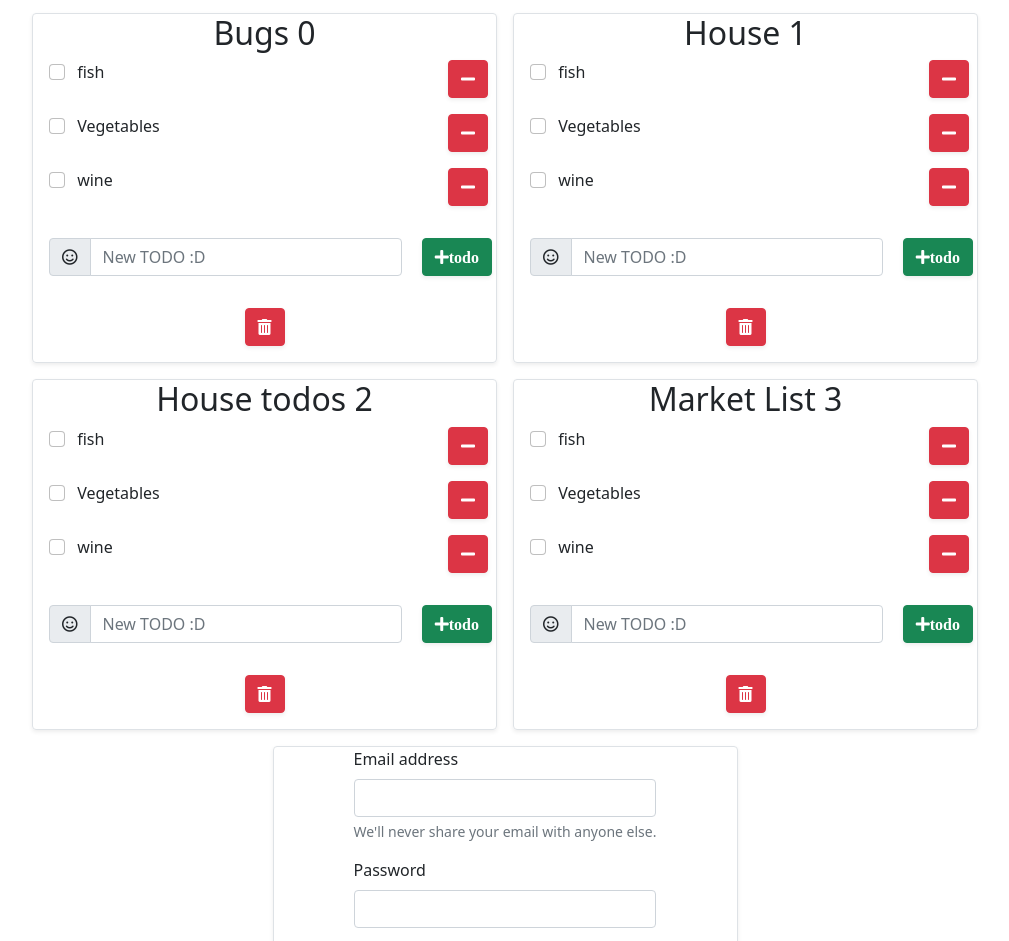
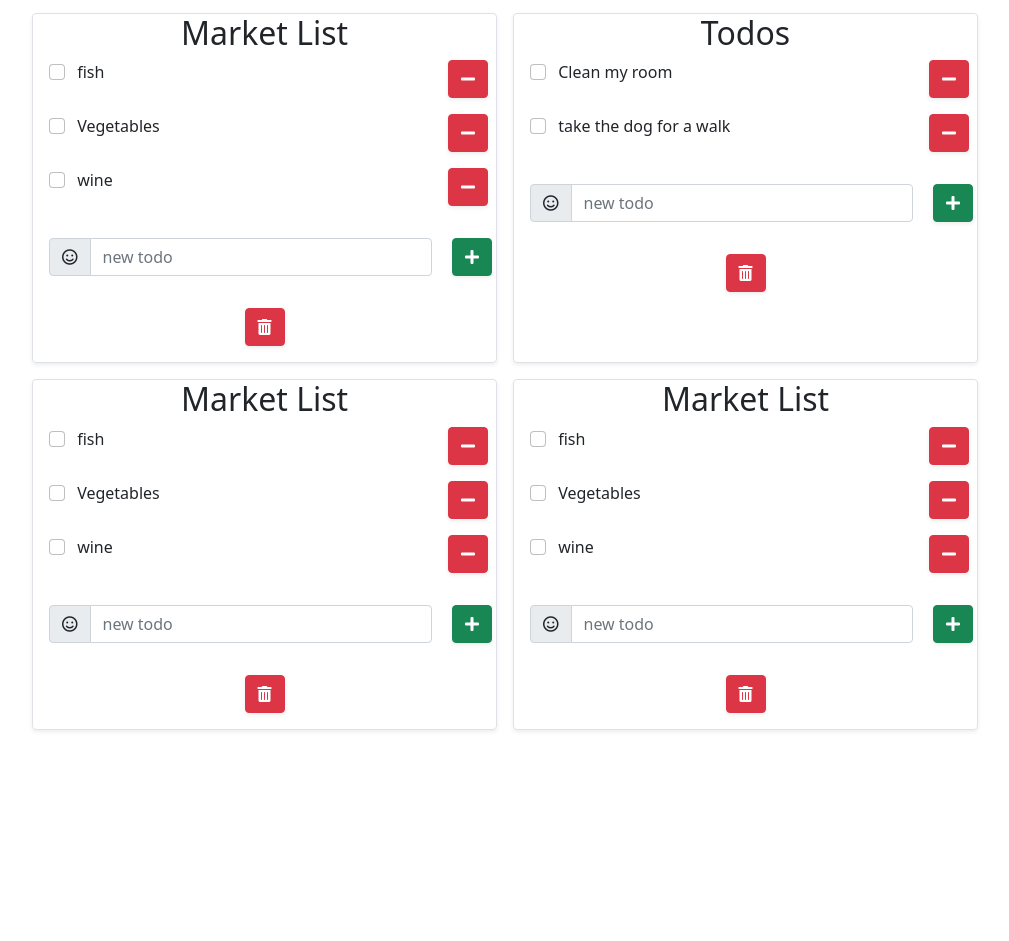
Before and after one commit to AngeelVallem/TodoList-with-vue, a Vue app: page / in a window 1280 px wide. Shown: the part 51-992 px from the top of the page, without its empty margins (135-1144 px from the left). After the commit the page ends 800 px from the top, so only its background shows below. Built offline with nearby package versions, Linux system fonts and the light colour scheme.

Commit message:
Fixing stuffs :octocat:

```diff
--- a/src/App.vue
+++ b/src/App.vue
@@ -1,6 +1,6 @@
 <template>
   <div>
-    <h1 class="text-center t">Welcome to your simple Web CheckLists</h1>
+    <h1 class="text-center t">CheckList with Vue.js</h1>
 
     <div class="container-fluid container-lg">
       <div class="row">
@@ -10,7 +10,7 @@
             v-for="(List, ListIndex) in todosList"
             :key="ListIndex"
           >
-            <h2 class="text-center">{{ List.ListName }} {{ ListIndex }}</h2>
+            <h2 class="text-center">{{ List.ListName }}</h2>
             <ul
               class="d-flex p-0 d-flex justify-content-between"
               v-for="(items, index) in List.todos"
@@ -56,7 +56,7 @@
                 <input
                   type="text"
                   class="form-control new-todo"
-                  placeholder="New TODO :D"
+                  placeholder="new todo"
                   aria-label="newTodo"
                   aria-describedby="addon-wrapping"
                   v-model="List.newItem"
@@ -67,7 +67,7 @@
                 class="btn btn-success m-1 my-3 shadow-sm"
                 v-on:click="addTodo(ListIndex)"
               >
-                <i class="fas fa-plus">todo</i>
+                <i class="fas fa-plus"></i>
               </button>
             </div>
             <div class="d-flex w-100 justify-content-center">
@@ -79,41 +79,7 @@
               </button>
             </div>
           </div>
-          <div
-            class="col-12 col-md-6 col-lg-5 m-2 border shadow-sm rounded p-0 d-flex justify-content-center align-items-center"
-          >
-            <form>
-              <div class="mb-3">
-                <label for="exampleInputEmail1" class="form-label"
-                  >Email address</label
-                >
-                <input
-                  type="email"
-                  class="form-control"
-                  id="exampleInputEmail1"
-                  aria-describedby="emailHelp"
-                />
-                <div id="emailHelp" class="form-text">
-                  We'll never share your email with anyone else.
-                </div>
-              </div>
-              <div class="mb-3">
-                <label for="exampleInputPassword1" class="form-label"
-                  >Password</label
-                >
-                <input
-                  type="password"
-                  class="form-control"
-                  id="exampleInputPassword1"
-                />
-              </div>
-              <div class="mb-3 form-check">
-              </div>
-              <button class="h-35 btn btn-success m-1 my-3 shadow-sm">
-                <i class="fas fa-plus"></i>
-              </button>
-            </form>
-          </div>
+
         </div>
       </div>
     </div>
@@ -127,7 +93,7 @@ export default {
     return {
       todosList: [
         {
-          ListName: "Bugs",
+          ListName: "Market List",
           newItem: "",
           todos: [
             {
@@ -148,28 +114,23 @@ export default {
           ],
         },
         {
-          ListName: "House",
+          ListName: "Todos",
           newItem: "",
           todos: [
             {
               id: Math.random(),
-              item: "fish",
+              item: "Clean my room",
               check: false,
             },
             {
               id: Math.random(),
-              item: "Vegetables",
-              check: false,
-            },
-            {
-              id: Math.random(),
-              item: "wine",
+              item: "take the dog for a walk",
               check: false,
             },
           ],
         },
         {
-          ListName: "House todos",
+          ListName: "Market List",
           newItem: "",
           todos: [
             {
```
